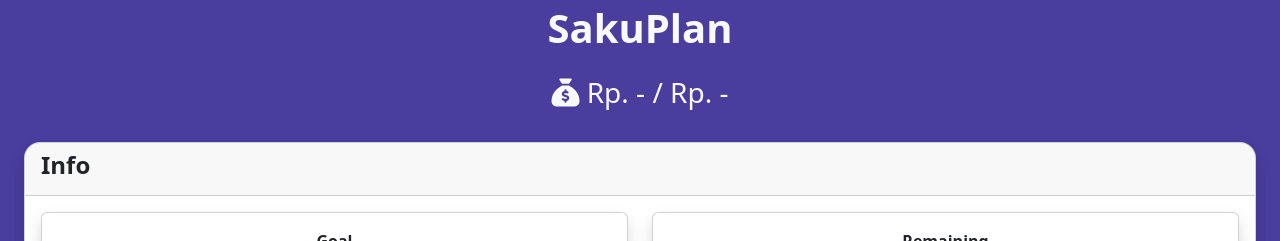
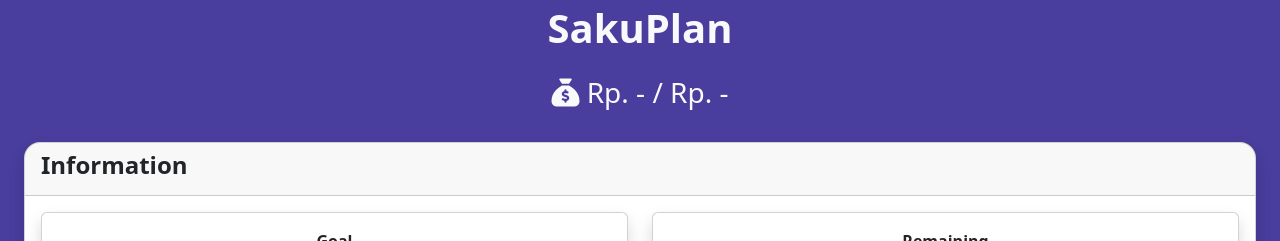
Before and after one commit to Aldiphitecus/sakuplan, a plain HTML site: page index.html in a window 1280 px wide. Shown: the top 241 px of the page. Drawn offline with nearby package versions, Linux system fonts and the light colour scheme.

Commit message:
update information

```diff
--- a/index.html
+++ b/index.html
@@ -135,7 +135,7 @@
         </div>
         <div class="card shadow rounded-4">
             <div class="card-header">
-                <h4 class="card-title fw-bolder">Info</h4>
+                <h4 class="card-title fw-bolder">Information</h4>
             </div>
             <div class="card-body">
                 <div class="row">
```
